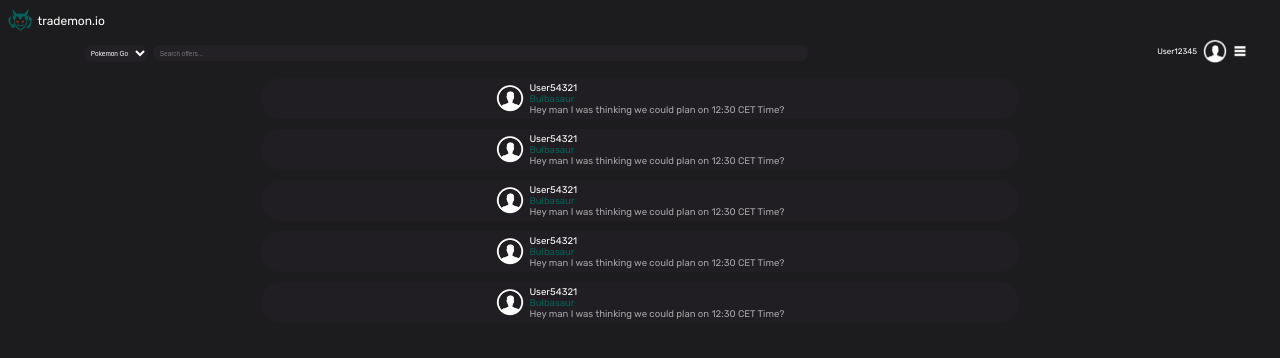
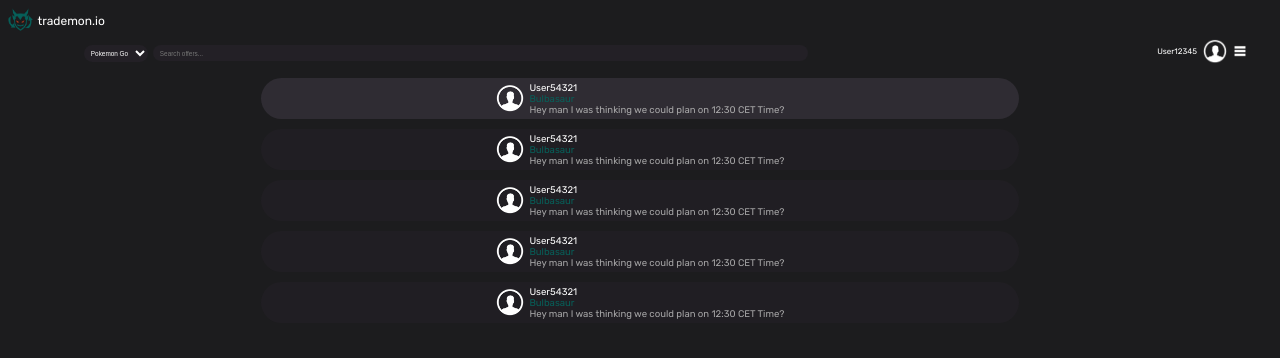
Before and after one commit to gsjuradog/trademon, a React (Create React App) app in the folder client/trademon/: page /messages in a window 1280 px wide. In both pictures the pointer is over the element 639 px from the left and 98 px from the top of the page. Shown: the top 358 px of the page. Built offline with nearby package versions, Linux system fonts and the light colour scheme.

Commit message:
fix(fixed dm summary hover): fixed DM Summary Hover
Fixed DM Summary Hover

```diff
--- a/client/trademon/src/styling/tiles.scss
+++ b/client/trademon/src/styling/tiles.scss
@@ -179,6 +179,10 @@ p {
   background-color: $colorGreyPop80;
   border-radius: 25px;
   padding: 4px 0px;
+  transition: 150ms;
+}
+.dm-summary-container:hover {
+  background-color: $colorGreyHover;
 }
 
 .dm-summary-text-column {
```
